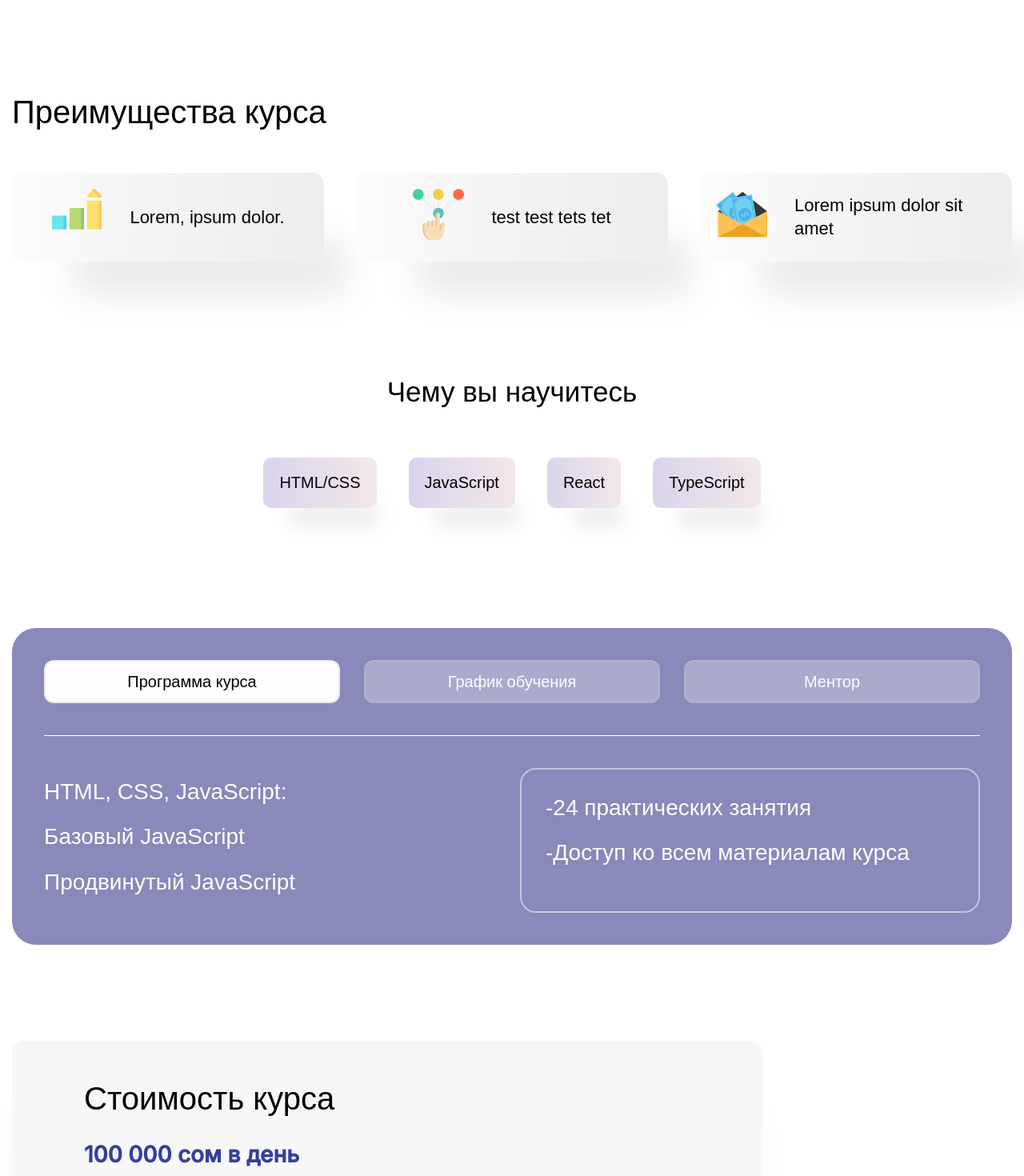
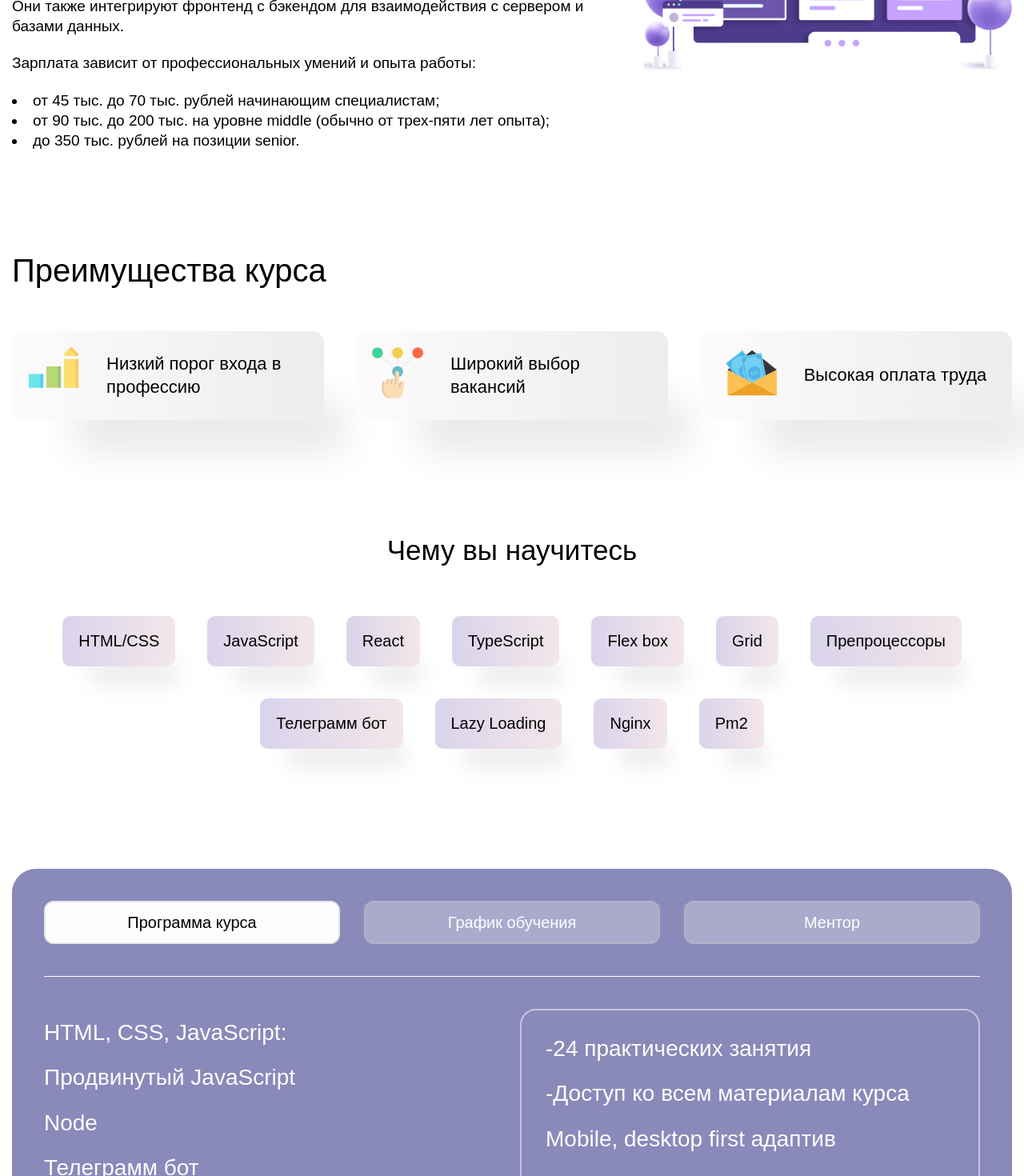
Before and after one commit to Mikhaylov-M/metalabs-front-old, a Next.js app: page /frontend in a window 1280 px wide. Shown: the part 900-2370 px from the top of the page at 80% size. Built offline with nearby package versions, Linux system fonts and the light colour scheme; a web font is replaced by a local one.

Commit message:
front text

```diff
--- a/src/app/frontend/page.tsx
+++ b/src/app/frontend/page.tsx
@@ -7,30 +7,30 @@ import './frontend.scss'
 
 const contentProps: DirectionContentProps = {
   bannerTitle: 'Frontend',
-  bannerDesc: 'Lorem ipsum dolor sit, amet consectetur adipisicing elit. Ipsum quibusdam, aut asperiores esse enim accusantium.',
-  aboutTitle: 'Lorem ipsum dolor sit amet.',
-  aboutText: ['Lorem ipsum dolor sit amet.', 'Lorem ipsum dolor sit amet consectetur adipisicing elit. Quia, soluta.'],
-  aboutList: ['Lorem, ipsum dolor.', 'Lorem ipsum dolor sit amet.'],
+  bannerDesc: 'Вы научитесь создавать сайты и сложные веб приложения. Изучите HTML, CSS, JavaScript, React, Redux - и выполните реальные проекты уже во время обучения.',
+  aboutTitle: 'Чем занимаются фронтенд-разработчики',
+  aboutText: ['Фронтенд-разработчики создают и оптимизируют пользовательский интерфейс веб-сайтов.', 'Они работают с HTML, CSS и JavaScript для создания визуально привлекательных и функциональных веб-страниц, а также обеспечивают адаптивный дизайн для различных устройств и экранов.', 'Они также интегрируют фронтенд с бэкендом для взаимодействия с сервером и базами данных.', 'Зарплата зависит от профессиональных умений и опыта работы:'],
+  aboutList: ['от 45 тыс. до 70 тыс. рублей начинающим специалистам;', 'от 90 тыс. до 200 тыс. на уровне middle (обычно от трех-пяти лет опыта);', 'до 350 тыс. рублей на позиции senior.'],
   aboutImg: aboutImg,
   aboutImgAlt: 'frontend abstract',
   benefitsTitle: 'Преимущества курса',
-  benefitsText1: "Lorem, ipsum dolor.",
-  benefitsText2: 'test test tets tet',
-  benefitsText3: 'Lorem ipsum dolor sit amet',
-  skills: ['HTML/CSS', 'JavaScript', 'React', 'TypeScript'],
+  benefitsText1: "Низкий порог входа в профессию",
+  benefitsText2: 'Широкий выбор вакансий',
+  benefitsText3: 'Высокая оплата труда',
+  skills: ['HTML/CSS', 'JavaScript', 'React', 'TypeScript', 'Flex box', 'Grid', 'Препроцессоры', 'Телеграмм бот', 'Lazy Loading', 'Nginx', 'Pm2'],
   course: {
     programLeft: [
-      'HTML, CSS, JavaScript:', 'Базовый JavaScript', 'Продвинутый JavaScript'],
+      'HTML, CSS, JavaScript:', 'Продвинутый JavaScript', 'Node', 'Телеграмм бот', 'ООП',  'Стейт менеджер redux, toolkit', 'Formik Yup', 'Lazy Loading', 'Git'],
     programRight:
-    ['-24 практических занятия', '-Доступ ко всем материалам курса'],
+    ['-24 практических занятия', '-Доступ ко всем материалам курса', 'Mobile, desktop first адаптив', 'Препроцессоры', 'Сборщик gulp', 'Промисы', 'Структуры данных', 'Event Loop', 'Телеграмм бот', 'ООП', ''],
     scheduleDuration: ['8 месяцев', '12 месяцев', '15 лет'],
     scheduleDays: ['Пн/Ср/Пт', 'Пн/Вт/Ср/Чт/Пт/Сб', 'Вс'],
     scheduleTime: ['24/7', '10:00 - 22:00', '17:00 - 17:30'],
-    mentorText: ['Меня зовут Дима и я являюсь разработчиком и менеджером с более, чем 3.5 годами опыта работы как в местных компаниях "Blast Maker", "TimelySoft", "Salyk Service", так и в международных с заказчиками из США "EPAM" и "Akvelon"', 'Получаю удовольствие от преподавания и поэтому уроки всегда на высшем уровне 🔝', 'Выпустил в районе 50 учеников, которые трудоустроились как в кыргызские, так и зарубежные'],
+    mentorText: ['Меня зовут Азат, я являюсь автором курса Meta School. Мой опыт в программировании более 3х лет, работал в американском стартапе, китайской компании Richfit, а также в банке веб разработчиком.', 'Выпустил более 100+ учеников. Мои студенты трудоустроились, как в кыргызские компании, так и в зарубежные.'],
     mentorImg: mentorImg,
     mentorImgAlt: 'Фотография Ментора Азата'
   },
-  costPrice: '100 000 сом в день'
+  costPrice: '13000 сом в месяц'
 }
 
 const Frontend = () => {
```
